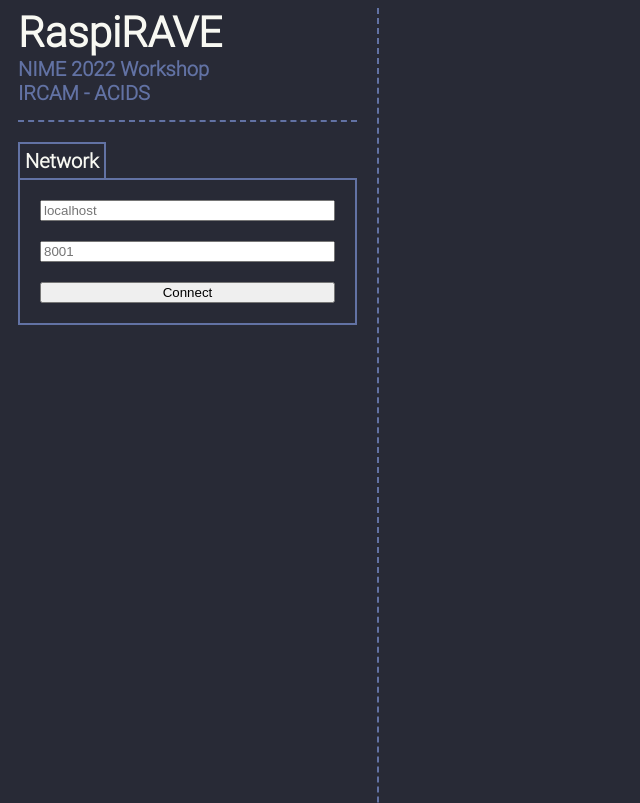
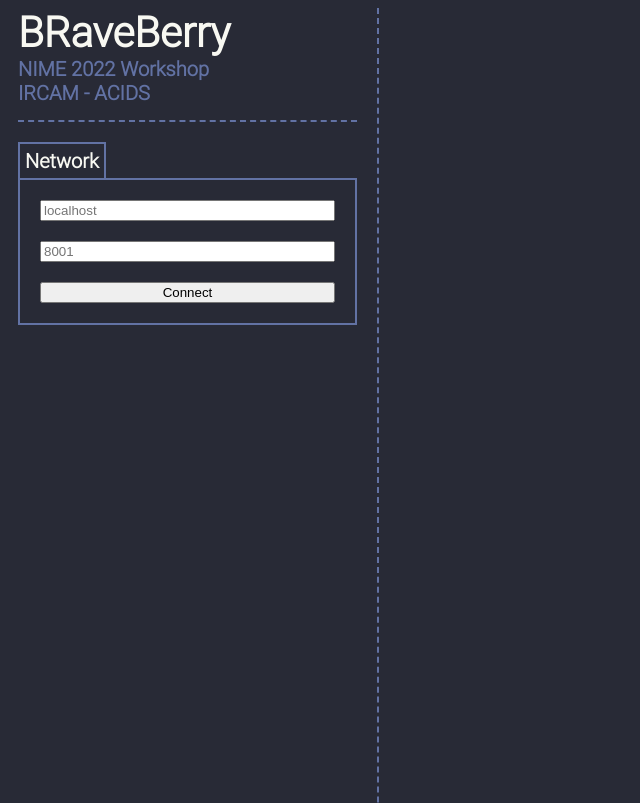
Before and after one commit to ZodiacFRA/BRaveBerry_Webpage, a plain HTML site: page index.html in a window 1280 px wide. Shown: the top 803 px of the page, without its empty margins (0-640 px from the left). Drawn offline with nearby package versions, Linux system fonts and the light colour scheme.

Commit message:
Update index.html

```diff
--- a/index.html
+++ b/index.html
@@ -11,7 +11,7 @@
     <div class="leftColumn">
       <div class="header">
         <div class="title">
-          <h1>RaspiRAVE</h1>
+          <h1>BRaveBerry</h1>
           <h4>NIME 2022 Workshop<br>IRCAM - ACIDS</h4>
         </div>
       </div>
```
